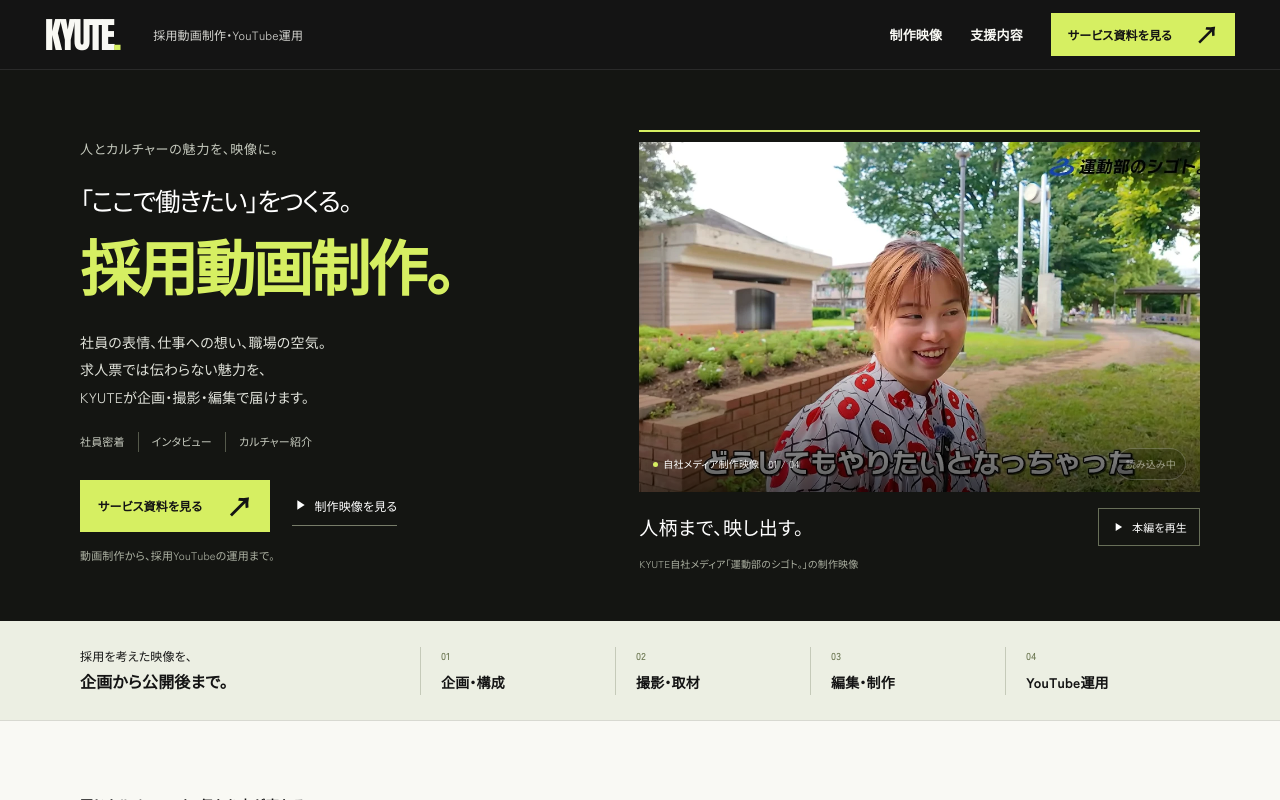
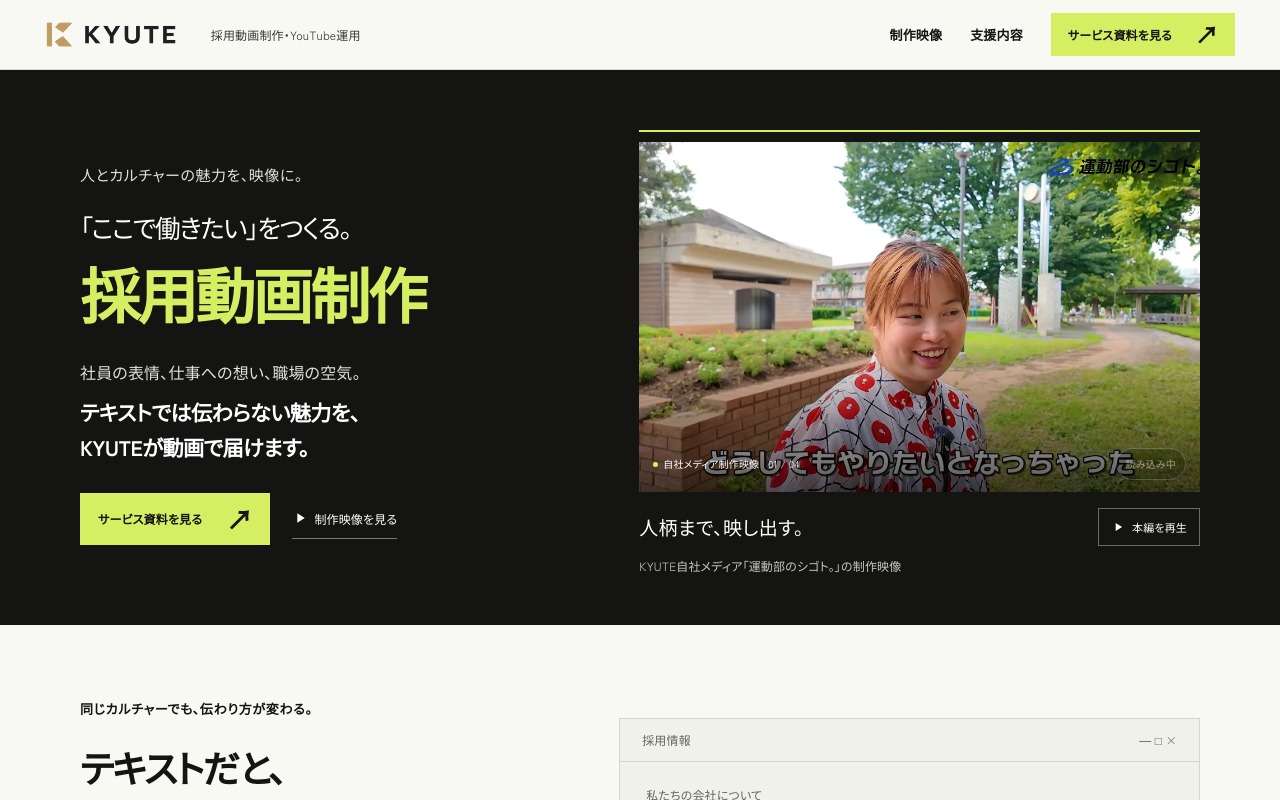
Before and after one commit to ogawa-shota/kyute-hp, a Next.js app: page /lp in a window 1280 px wide. Shown: the top 800 px of the page. Built offline with nearby package versions, Linux system fonts and the light colour scheme.

Commit message:
Refine LP messaging and service offering

```diff
--- a/app/lp/CultureLP.tsx
+++ b/app/lp/CultureLP.tsx
@@ -9,6 +9,13 @@ import CultureEngine from "./CultureEngine";
 import { cultureFilms as films, cultureFrames as frames } from "./culture-media";
 const Arrow=()=> <span aria-hidden="true">↗</span>;
 const Play=()=> <svg viewBox="0 0 24 24" fill="currentColor" aria-hidden="true"><path d="M8 5v14l11-7Z"/></svg>;
+const BrandLogo=({footer=false}:{footer?:boolean})=> <img className={`cs-brand-logo${footer?' is-footer':''}`} src="/kyute-logo.png" width="968" height="205" alt="KYUTE"/>;
+function ServiceIcon({type}:{type:'short'|'long'|'youtube'|'instagram'}){
+ if(type==='short')return <svg className="cs-service-icon is-video" viewBox="0 0 64 64" aria-hidden="true"><rect x="20" y="6" width="24" height="52" rx="3"/><path d="m29 24 12 8-12 8Z"/><circle cx="32" cy="51" r="1.7"/></svg>;
+ if(type==='long')return <svg className="cs-service-icon is-video" viewBox="0 0 64 64" aria-hidden="true"><rect x="5" y="14" width="54" height="36" rx="3"/><path d="m27 24 14 8-14 8Z"/></svg>;
+ if(type==='youtube')return <svg className="cs-service-icon is-youtube" viewBox="0 0 64 64" aria-hidden="true"><rect x="4" y="14" width="56" height="36" rx="10"/><path d="m27 23 15 9-15 9Z"/></svg>;
+ return <svg className="cs-service-icon is-instagram" viewBox="0 0 64 64" aria-hidden="true"><defs><linearGradient id="cs-ig" x1="8" y1="56" x2="56" y2="8"><stop stopColor="#ffbd4f"/><stop offset=".48" stopColor="#e52c70"/><stop offset="1" stopColor="#6b4bdf"/></linearGradient></defs><rect x="8" y="8" width="48" height="48" rx="14" fill="url(#cs-ig)"/><circle cx="32" cy="32" r="11"/><circle cx="46" cy="18" r="3"/></svg>;
+}
 function GuideLink({children="サービス資料を見る",className=""}:{children?:React.ReactNode;className?:string}){return <a href="#download" className={`cs-button ${className}`}>{children}<Arrow/></a>;}
 export default function CultureLP(){
  const [playing,setPlaying]=useState<number|null>(null),[sticky,setSticky]=useState(false);
@@ -19,17 +26,15 @@ export default function CultureLP(){
  function closeFilm(){dialog.current?.close();setPlaying(null);trigger.current?.focus();}
  return <div id="culture-lp">
   <a className="cs-skip" href="#main">本文へスキップ</a>
-  <header className="cs-header"><a href="#top" className="cs-logo" aria-label="KYUTE トップへ">KYUTE<span>.</span></a><p>採用動画制作・YouTube運用</p><nav aria-label="メインナビゲーション"><a href="#works">制作映像</a><a href="#operation">支援内容</a><GuideLink/></nav></header>
+  <header className="cs-header"><a href="#top" className="cs-logo" aria-label="KYUTE トップへ"><BrandLogo/></a><p>採用動画制作・YouTube運用</p><nav aria-label="メインナビゲーション"><a href="#works">制作映像</a><a href="#services">支援内容</a><GuideLink/></nav></header>
   <main id="main">
    <section id="top" className="cs-hero">
     <div className="cs-hero-layout">
      <div className="cs-hero-content">
       <p className="cs-hero-service">人とカルチャーの魅力を、映像に。</p>
-      <h1><span>「ここで働きたい」をつくる。</span><em>採用動画制作。</em></h1>
-      <p className="cs-hero-description">社員の表情、仕事への想い、職場の空気。<br/>求人票では伝わらない魅力を、<br/>KYUTEが企画・撮影・編集で届けます。</p>
-      <ul className="cs-hero-types" aria-label="制作する採用動画"><li>社員密着</li><li>インタビュー</li><li>カルチャー紹介</li></ul>
+      <h1><span>「ここで働きたい」をつくる。</span><em>採用動画制作</em></h1>
+      <p className="cs-hero-description">社員の表情、仕事への想い、職場の空気。<strong>テキストでは伝わらない魅力を、<br/>KYUTEが動画で届けます。</strong></p>
       <div className="cs-hero-actions"><GuideLink>サービス資料を見る</GuideLink><a className="cs-hero-work-link" href="#works"><Play/>制作映像を見る</a></div>
-      <p className="cs-hero-support">動画制作から、採用YouTubeの運用まで。</p>
      </div>
      <div className="cs-hero-showcase">
       <div className="cs-hero-reel"><HeroVideo suspended={playing!==null}/></div>
@@ -38,18 +43,21 @@ export default function CultureLP(){
      </div>
     </div>
    </section>
-   <div className="cs-production"><div className="cs-production-inner"><p>採用を考えた映像を、<br/><strong>企画から公開後まで。</strong></p><ol><li><span>01</span>企画・構成</li><li><span>02</span>撮影・取材</li><li><span>03</span>編集・制作</li><li><span>04</span>YouTube運用</li></ol></div></div>
    <CultureProblem/>
    <section className="cs-data cs-section" id="culture"><div className="cs-wrap"><div className="cs-data-heading"><p className="cs-eyebrow">入社の決め手は、条件だけじゃない。</p><h2>人は、<br/>人に惹かれる。</h2><p>「誰と、どんな空気の中で働くか」。<br/>それは、会社を選ぶ理由になっている。</p></div><div className="cs-data-primary"><p>入社予定先を決めた理由</p><CountUp value={42.4}/><h3>社員の雰囲気・人柄が<br/>自分に合っている。</h3></div><div className="cs-data-secondary"><CountUp value={37.5}/><p>社風が自分に合っている。</p></div><details className="cs-source"><summary>調査の対象・出典を見る <span>＋</span></summary><p>マイナビ「2025年卒 大学生 活動実態調査（6月15日）」。2024年6月調査、入社先決定者1,898人／複数回答・ウエイトバック集計。採用YouTubeの効果を測った数値ではありません。</p><a href="https://career-research.mynavi.jp/wp-content/uploads/2024/06/s-nainaitei-0615.pdf" target="_blank" rel="noopener noreferrer">調査原典を読む ↗</a></details></div></section>
-   <section className="cs-language cs-section" id="youtube"><div className="cs-wrap"><div className="cs-section-opening"><p className="cs-eyebrow">見れば、想像できることがある。</p><h2>だから、<br/>採用YouTube。</h2><p>声も、表情も、仕事のリズムも。<br/>「ここで働く自分」を想像できる情報を、<br/>見たくなるコンテンツに。</p></div><div className="cs-frame-editorial"><figure className="cs-language-person"><img src={frames.smile} width="1280" height="720" alt="会話の中で自然な笑顔を見せる出演者" loading="lazy"/><figcaption><span>表情から、人柄が見える。</span><b>PEOPLE.</b></figcaption></figure><figure className="cs-language-work"><img src={frames.work} width="1280" height="720" alt="カフェ厨房で働く姿" loading="lazy"/><figcaption><span>一日から、仕事が見える。</span><b>WORK.</b></figcaption></figure><figure className="cs-language-story"><img src={frames.story} width="1280" height="720" alt="自分の仕事について語る起業家" loading="lazy"/><figcaption><span>選択から、想いが見える。</span><b>STORY.</b></figcaption></figure><p className="cs-frame-message">人を知る。<br/>仕事を知る。<br/><em>会社を、好きになる。</em><small>KYUTE自社メディアの制作映像より</small></p></div></div></section>
+   <section className="cs-language cs-section" id="youtube"><div className="cs-wrap"><div className="cs-section-opening"><p className="cs-eyebrow">見れば、想像できることがある。</p><h2>だから、採用広報は<br/>動画で伝える。</h2><p>声も、表情も、仕事のリズムも。<br/>「ここで働く自分」を想像できる情報を、<br/>見たくなるコンテンツに。</p></div><div className="cs-frame-editorial"><figure className="cs-language-person"><img src={frames.smile} width="1280" height="720" alt="会話の中で自然な笑顔を見せる出演者" loading="lazy"/><figcaption><span>表情から、人柄が見える。</span><b>PEOPLE.</b></figcaption></figure><figure className="cs-language-work"><img src={frames.work} width="1280" height="720" alt="カフェ厨房で働く姿" loading="lazy"/><figcaption><span>一日から、仕事が見える。</span><b>WORK.</b></figcaption></figure><figure className="cs-language-story"><img src={frames.story} width="1280" height="720" alt="自分の仕事について語る起業家" loading="lazy"/><figcaption><span>選択から、想いが見える。</span><b>STORY.</b></figcaption></figure><p className="cs-frame-message">人を知る。<br/>仕事を知る。<br/><em>会社を、好きになる。</em></p></div></div></section>
    <section className="cs-works cs-section" id="works"><div className="cs-wrap"><div className="cs-works-heading"><div><p className="cs-eyebrow">KYUTEの制作作品</p><h2>その人の選択に、<br/>物語がある。</h2></div><p>企画し、聞き、撮り、編集する。<br/>私たちの表現を、まずは映像で。<span className="cs-channel-link">自社メディア「運動部のシゴト。」</span></p></div><div className="cs-work-grid">{films.map((film,index)=><article className={`cs-work cs-work-${index+1}`} key={film.id}><button type="button" className="cs-work-image" onClick={()=>openFilm(index)} aria-label={`${film.original}を再生`}><img src={film.still} width="1280" height="720" alt={film.original} loading="lazy"/><span className="cs-work-play"><Play/></span><span className="cs-work-duration">{film.duration}</span><span className="cs-work-number">0{index+1}</span></button><div className="cs-work-caption"><h3>{film.name}</h3><p>{film.statement}</p><span>{film.category}</span></div></article>)}</div><p className="cs-work-note">掲載作品はKYUTE運営「運動部のシゴト。」の映像です。<br className="cs-mobile-break"/>企画・撮影・編集の表現例として掲載しており、顧客企業の採用導入事例ではありません。</p></div></section>
-   <section className="cs-why cs-section" id="why-kyute"><div className="cs-wrap"><div className="cs-section-opening"><p className="cs-eyebrow">採用の視点を、クリエイティブに。</p><h2>採用を考える。<br/>表現をつくる。<br/>届け続ける。</h2><p>惹かれる理由から、見たくなる企画へ。<br/>KYUTEは、この3つをつなぐチームです。</p></div><div className="cs-disciplines">{[{en:'RECRUITING',jp:'誰に、何が響くのか。',copy:'採用ターゲットを理解し、人・仕事・カルチャーのどこに惹かれるのかを設計する。'},{en:'CREATIVE',jp:'続きが、見たくなる。',copy:'密着、インタビュー、対談。伝えたいことを、見てもらえるコンテンツに変える。'},{en:'OPERATION',jp:'公開を、次のはじまりに。',copy:'視聴データと採用現場の反応から、次の企画を考える。届け方を、継続して磨く。'}].map((item,i)=><div className="cs-discipline" key={item.en}><span className="cs-discipline-index">0{i+1}</span><strong>{item.en}</strong><div><h3>{item.jp}</h3><p>{item.copy}</p></div>{i<2&&<span className="cs-times" aria-hidden="true">×</span>}</div>)}<div className="cs-convergence"><span aria-hidden="true">↓</span><p>カルチャーで、<br className="cs-mobile-break"/><strong>選ばれる採用。</strong></p></div></div></div></section>
+   <section className="cs-services cs-section" id="services"><div className="cs-wrap"><div className="cs-services-heading"><div><BrandLogo/><h2>KYUTEの<br/>支援内容</h2></div><p>動画をつくり、届け、育てる。<br/>採用広報を一つのチームで支援します。</p></div><div className="cs-service-grid">{[
+    {type:'short' as const,title:'ショート動画制作',copy:'短い時間で、会社の魅力が伝わる縦型動画を。'},
+    {type:'long' as const,title:'ロング動画制作',copy:'密着やインタビューで、人と仕事のリアルを。'},
+    {type:'youtube' as const,title:'YouTube運用',copy:'企画・投稿・分析まで、継続してチャンネルを育てる。'},
+    {type:'instagram' as const,title:'Instagram運用',copy:'日々の発信で、候補者との接点を増やす。'}
+   ].map(service=><article className="cs-service-card" key={service.title}><ServiceIcon type={service.type}/><h3>{service.title}</h3><p>{service.copy}</p></article>)}</div></div></section>
    <CultureEngine/>
-   <section className="cs-experience cs-section" id="experience"><div className="cs-wrap"><div className="cs-experience-title"><p className="cs-eyebrow">応募数の、その先へ。</p><h2>応募する前に、<br/>志望度を上げる。</h2><p>「条件が合う」から、「ここで働きたい」へ。<br/>お互いを知ったうえで、出会える採用を。</p></div><div className="cs-experience-pair"><div className="cs-experience-before"><p className="cs-experience-label">条件を中心に、会社を知る</p><div className="cs-mini-job"><span>募集要項</span><div>仕事内容 <i/></div><div>給与・待遇 <i/></div><div>勤務地 <i/></div></div><p className="cs-feeling">どんな人と、<br/>働くんだろう。</p><ol><li>会社・求人を知る</li><li>条件を見る</li><li>応募する</li><li>面接でカルチャーを知る</li></ol></div><div className="cs-experience-after"><img src={frames.smile} width="1280" height="720" alt="出演者の自然な表情。映像で人を知る体験の参考" loading="lazy"/><p className="cs-experience-label">カルチャーまで知って、会社を選ぶ</p><p className="cs-feeling">この人たちと、<br/>働いてみたい。</p><ol><li>YouTubeを見る</li><li>人・カルチャーを知る</li><li>ここで働きたい</li><li>応募する</li></ol></div></div><div className="cs-video-data"><div><CountUp value={69}/><p>採用動画を見たいのは、<strong>「応募前」。</strong></p></div><details className="cs-source"><summary>調査の対象・出典を見る <span>＋</span></summary><p>エン転職ユーザー調査、2025年4月。調査全体1,393人／複数回答。69.0%は原典の69%を表示統一したものです。上の比較は採用コミュニケーションの設計例であり、個別企業の採用成果を示すものではありません。</p><a href="https://corp.en-japan.com/newsrelease/2025/41694.html" target="_blank" rel="noopener noreferrer">調査原典を読む ↗</a></details></div></div></section>
    <section className="cs-big-message"><p>その会社らしさが、いちばんの理由になる。</p><h2>「第一志望企業」に、<br/><span>躍り出よう。</span></h2><a href="#download" aria-label="サービス資料を見る"><Arrow/></a></section>
    <section className="cs-download cs-section" id="download"><div className="cs-wrap"><div className="cs-download-intro"><p className="cs-eyebrow">採用YouTubeのサービス資料</p><h2>その会社らしさを、<br/>採用の力に。</h2><p>どんな価値を届けるのか。どこまで頼めるのか。<br/>はじめるためのヒントを、ひとつの資料に。</p><div className="cs-guide-preview"><div className="cs-guide-book" aria-label="採用YouTube運用代行サービスガイドの表紙イメージ"><strong>KYUTE.</strong><span>その会社らしさを、<br/>採用の力に。</span><b>CULTURE<br/>IN FRAME.</b><small>採用YouTube運用代行<br/>サービスガイド</small></div><ol><li>人・仕事・空気を伝える価値</li><li>企画から改善までの支援範囲</li><li>導入準備と進め方</li></ol></div><p className="cs-caption">無料 / PDF・全3ページ</p></div><CultureMaterialForm/></div></section>
   </main>
-  <footer className="cs-footer"><div><a href="#top" className="cs-logo">KYUTE<span>.</span></a><p>カルチャーを、採用コンテンツに。</p></div><nav aria-label="フッターナビゲーション"><a href="/about">会社概要 <Arrow/></a><a href="/contact">お問い合わせ <Arrow/></a></nav><small>© KYUTE合同会社</small><a className="cs-back-top" href="#top" aria-label="ページの先頭へ">↑</a></footer>
+  <footer className="cs-footer"><div><a href="#top" className="cs-logo" aria-label="KYUTE トップへ"><BrandLogo footer/></a><p>カルチャーを、採用コンテンツに。</p></div><nav aria-label="フッターナビゲーション"><a href="/about">会社概要 <Arrow/></a><a href="/contact">お問い合わせ <Arrow/></a></nav><small>© KYUTE合同会社</small><a className="cs-back-top" href="#top" aria-label="ページの先頭へ">↑</a></footer>
   <div className={`cs-mobile-cta ${sticky?'is-visible':''}`} aria-hidden={!sticky}><a href="#download" tabIndex={sticky?0:-1}>採用YouTubeのサービス資料を見る<Arrow/></a></div>
   <dialog className="cs-dialog" ref={dialog} aria-labelledby="video-dialog-title" onCancel={e=>{e.preventDefault();closeFilm();}} onClick={e=>{if(e.target===e.currentTarget)closeFilm();}}><div className="cs-dialog-top"><p id="video-dialog-title">{playing!==null?films[playing].original:'制作映像'}</p><button type="button" onClick={closeFilm} aria-label="動画を閉じる" autoFocus>×</button></div>{playing!==null&&<><iframe key={playing} src={`https://www.youtube-nocookie.com/embed/${films[playing].id}?autoplay=1&rel=0`} title={films[playing].original} allow="autoplay; encrypted-media; picture-in-picture; fullscreen" allowFullScreen referrerPolicy="strict-origin-when-cross-origin"/><div className="cs-dialog-bottom"><p>自社メディア「運動部のシゴト。」</p><a href={`https://www.youtube.com/watch?v=${films[playing].id}`} target="_blank" rel="noopener noreferrer">YouTubeで見る ↗</a></div></>}</dialog>
  </div>;
--- a/app/lp/page.tsx
+++ b/app/lp/page.tsx
@@ -5,7 +5,7 @@ import "./culture-refinements.css";
 import "./recruitment-hero.css";
 
 const title = "採用動画制作・採用YouTube運用 | KYUTE";
-const description = "「ここで働きたい」をつくる、KYUTEの採用動画制作。社員密着・インタビュー・カルチャー紹介を、企画・撮影・編集から採用YouTubeの運用まで支援します。";
+const description = "「ここで働きたい」をつくる、KYUTEの採用動画制作。テキストでは伝わらない魅力を動画で届けます。ショート・ロング動画制作から、YouTube・Instagram運用まで支援します。";
 export const metadata: Metadata = {
   title: { absolute: title }, description,
   robots: { index: true, follow: true },
--- a/app/lp/recruitment-hero.css
+++ b/app/lp/recruitment-hero.css
@@ -1,13 +1,18 @@
 /* Recruitment production is the first message; real footage is its evidence. */
 #culture-lp .cs-header > p { opacity: .85; }
+#culture-lp .cs-header { background: #f9f9f4; color: #141414; border-color: #d8d9d1; }
+#culture-lp .cs-logo { display: inline-flex; align-items: center; line-height: 0; }
+#culture-lp .cs-brand-logo { width: 132px; height: auto; object-fit: contain; }
+#culture-lp .cs-footer .cs-brand-logo { width: 142px; }
 #culture-lp .cs-hero { height: auto; min-height: 0; max-height: none; background: #141512; }
 #culture-lp .cs-hero-layout { width: calc(100% - 80px); max-width: 1120px; margin: auto; display: grid; grid-template-columns: 1fr 1.08fr; gap: 40px; align-items: center; padding: 60px 0 48px; }
 #culture-lp .cs-hero-content { padding: 0; margin: 0; height: auto; max-width: none; pointer-events: auto; }
-#culture-lp .cs-hero-service { font-size: 13px; letter-spacing: .06em; color: #c7cbbf; }
+#culture-lp .cs-hero-service { font-size: 15px; letter-spacing: .035em; color: #e0e2da; }
 #culture-lp .cs-hero h1 { margin-top: 22px !important; padding: 0; text-shadow: none; letter-spacing: -.045em; line-height: 1.3; }
 #culture-lp .cs-hero h1 > span { display: block; font-size: clamp(19px, 2vw, 26px); font-weight: 500; letter-spacing: -.055em; margin-bottom: 10px; }
 #culture-lp .cs-hero h1 > em { display: block; font-size: clamp(43px, 4.7vw, 62px); white-space: nowrap; }
-#culture-lp .cs-hero-description { margin-top: 25px; font-size: 14px; line-height: 1.95; color: #e0e2da; }
+#culture-lp .cs-hero-description { margin-top: 25px; font-size: 16px; line-height: 1.9; color: #e0e2da; }
+#culture-lp .cs-hero-description strong { display: block; margin-top: 8px; font-size: clamp(18px,1.65vw,22px); line-height: 1.65; color: #fff; letter-spacing: -.025em; }
 #culture-lp .cs-hero-types { list-style: none; display: flex; flex-wrap: wrap; gap: 0; padding: 0; margin: 21px 0 0; font-size: 11px; color: #c7cbbf; }
 #culture-lp .cs-hero-types li + li { border-left: 1px solid #55594b; margin-left: 13px; padding-left: 13px; }
 #culture-lp .cs-hero-actions { display: flex; gap: 22px; align-items: center; margin-top: 28px; }
@@ -27,7 +32,7 @@
 #culture-lp .cs-hero-reel-caption > p { font-size: 19px; font-weight: 500; letter-spacing: .02em; }
 #culture-lp .cs-hero-reel-caption button { display: inline-flex; align-items: center; gap: 7px; background: transparent; color: white; border: 1px solid #686f59; min-height: 38px; padding: 8px 12px; font-size: 11px; }
 #culture-lp .cs-hero-reel-caption svg { width: 14px; height: 14px; }
-#culture-lp .cs-hero-credit { margin-top: 9px; font-size: 10px; color: #aeb3a4; }
+#culture-lp .cs-hero-credit { margin-top: 9px; font-size: 12px; color: #c6cabd; }
 #culture-lp .cs-production { background: #ecefe3; border-bottom: 1px solid var(--cs-line); }
 #culture-lp .cs-production-inner { width: calc(100% - 80px); max-width: 1120px; margin: auto; display: grid; grid-template-columns: 1fr 2.6fr; align-items: center; gap: 40px; padding: 24px 0; }
 #culture-lp .cs-production-inner > p { font-size: 12px; line-height: 1.8; }
@@ -35,6 +40,26 @@
 #culture-lp .cs-production ol { display: grid; grid-template-columns: repeat(4,1fr); margin: 0; padding: 0; list-style: none; }
 #culture-lp .cs-production li { position: relative; border-left: 1px solid #c5cab9; padding-left: 20px; font-weight: 700; font-size: 14px; }
 #culture-lp .cs-production li span { display: block; font-size: 10px; font-weight: 500; color: #67734d; margin-bottom: 5px; }
+
+/* Four concrete deliverables replace the abstract capability statement. */
+#culture-lp .cs-services { background: #141414; color: #f9f9f4; }
+#culture-lp .cs-services-heading { display: grid; grid-template-columns: 1fr 1fr; align-items: end; gap: 50px; margin-bottom: 44px; }
+#culture-lp .cs-services-heading > div { display: grid; grid-template-columns: 148px 1fr; align-items: center; gap: 30px; }
+#culture-lp .cs-services-heading .cs-brand-logo { width: 148px; background: #f9f9f4; padding: 12px 14px; }
+#culture-lp .cs-services-heading h2 { font-size: clamp(34px,3.6vw,48px) !important; line-height: 1.35 !important; }
+#culture-lp .cs-services-heading > p { max-width: 420px; justify-self: end; font-size: 17px; line-height: 1.9; color: #d6d8cf; }
+#culture-lp .cs-service-grid { display: grid; grid-template-columns: repeat(4,minmax(0,1fr)); border-top: 1px solid #ffffff32; border-left: 1px solid #ffffff32; }
+#culture-lp .cs-service-card { min-height: 300px; padding: 34px 26px 30px; border-right: 1px solid #ffffff32; border-bottom: 1px solid #ffffff32; display: flex; flex-direction: column; }
+#culture-lp .cs-service-icon { width: 62px; height: 62px; margin-bottom: auto; }
+#culture-lp .cs-service-icon.is-video rect { fill: none; stroke: #d6ef62; stroke-width: 2; }
+#culture-lp .cs-service-icon.is-video path { fill: #d6ef62; }
+#culture-lp .cs-service-icon.is-video circle { fill: #d6ef62; }
+#culture-lp .cs-service-icon.is-youtube rect { fill: #ff0033; }
+#culture-lp .cs-service-icon.is-youtube path { fill: #fff; }
+#culture-lp .cs-service-icon.is-instagram circle { fill: none; stroke: #fff; stroke-width: 3; }
+#culture-lp .cs-service-card h3 { margin-top: 32px !important; font-size: 21px; letter-spacing: -.035em; }
+#culture-lp .cs-service-card p { margin-top: 13px !important; font-size: 14px; line-height: 1.8; color: #bfc1b9; }
+#culture-lp .cs-service-card:hover { background: #1c1d19; }
 @media (max-width: 1000px) and (min-width: 800px) {
  #culture-lp .cs-hero-layout { gap: 24px; width: calc(100% - 48px); }
  #culture-lp .cs-hero h1 > em { font-size: 43px; }
@@ -42,6 +67,10 @@
  #culture-lp .cs-film-controls > span { white-space: nowrap; }
  #culture-lp .cs-film-controls b { display: none; }
  #culture-lp .cs-production li { font-size: 12px; padding-left: 13px; }
+ #culture-lp .cs-services-heading > div { grid-template-columns: 125px 1fr; gap: 20px; }
+ #culture-lp .cs-services-heading .cs-brand-logo { width: 125px; }
+ #culture-lp .cs-service-grid { grid-template-columns: repeat(2,1fr); }
+ #culture-lp .cs-service-card { min-height: 250px; }
 }
 @media (max-width: 799px) {
  #culture-lp .cs-hero-layout { width: calc(100% - 40px); display: flex; flex-direction: column; gap: 28px; padding: 30px 0 25px; align-items: stretch; }
@@ -50,7 +79,8 @@
  #culture-lp .cs-hero h1 { margin-top: 14px !important; }
  #culture-lp .cs-hero h1 > span { font-size: clamp(17px,4.7vw,24px); margin-bottom: 6px; }
  #culture-lp .cs-hero h1 > em { font-size: clamp(40px,10.9vw,60px); }
- #culture-lp .cs-hero-description { font-size: 13px; line-height: 1.85; margin-top: 17px; }
+ #culture-lp .cs-hero-description { font-size: 15px; line-height: 1.8; margin-top: 17px; }
+ #culture-lp .cs-hero-description strong { font-size: 18px; line-height: 1.65; margin-top: 7px; }
  #culture-lp .cs-hero-types { margin-top: 15px; font-size: 10px; }
  #culture-lp .cs-hero-types li + li { margin-left: 10px; padding-left: 10px; }
  #culture-lp .cs-hero-actions { margin-top: 22px; gap: 18px; }
@@ -68,10 +98,24 @@
  #culture-lp .cs-production-inner strong { font-size: 13px; margin-left: 5px; }
  #culture-lp .cs-production li { font-size: 11px; padding-left: 10px; }
  #culture-lp .cs-production li:first-child { border: 0; padding-left: 0; }
+ #culture-lp .cs-brand-logo { width: 108px; }
+ #culture-lp .cs-footer .cs-brand-logo { width: 122px; }
+ #culture-lp .cs-services-heading { display: block; margin-bottom: 30px; }
+ #culture-lp .cs-services-heading > div { grid-template-columns: 112px 1fr; gap: 18px; }
+ #culture-lp .cs-services-heading .cs-brand-logo { width: 112px; padding: 9px 10px; }
+ #culture-lp .cs-services-heading h2 { font-size: 30px !important; }
+ #culture-lp .cs-services-heading > p { margin-top: 22px !important; font-size: 15px; }
+ #culture-lp .cs-service-grid { grid-template-columns: 1fr 1fr; }
+ #culture-lp .cs-service-card { min-height: 240px; padding: 24px 18px; }
+ #culture-lp .cs-service-icon { width: 48px; height: 48px; }
+ #culture-lp .cs-service-card h3 { font-size: 17px; margin-top: 24px !important; }
+ #culture-lp .cs-service-card p { font-size: 13px; }
 }
 @media (max-width: 359px) {
  #culture-lp .cs-hero h1 > em { font-size: 38px; }
  #culture-lp .cs-hero-actions { gap: 12px; }
  #culture-lp .cs-hero-actions .cs-button { gap: 8px; padding-inline: 10px; }
  #culture-lp .cs-production li { font-size: 10px; padding-left: 6px; }
+ #culture-lp .cs-service-grid { grid-template-columns: 1fr; }
+ #culture-lp .cs-service-card { min-height: 220px; }
 }
```
